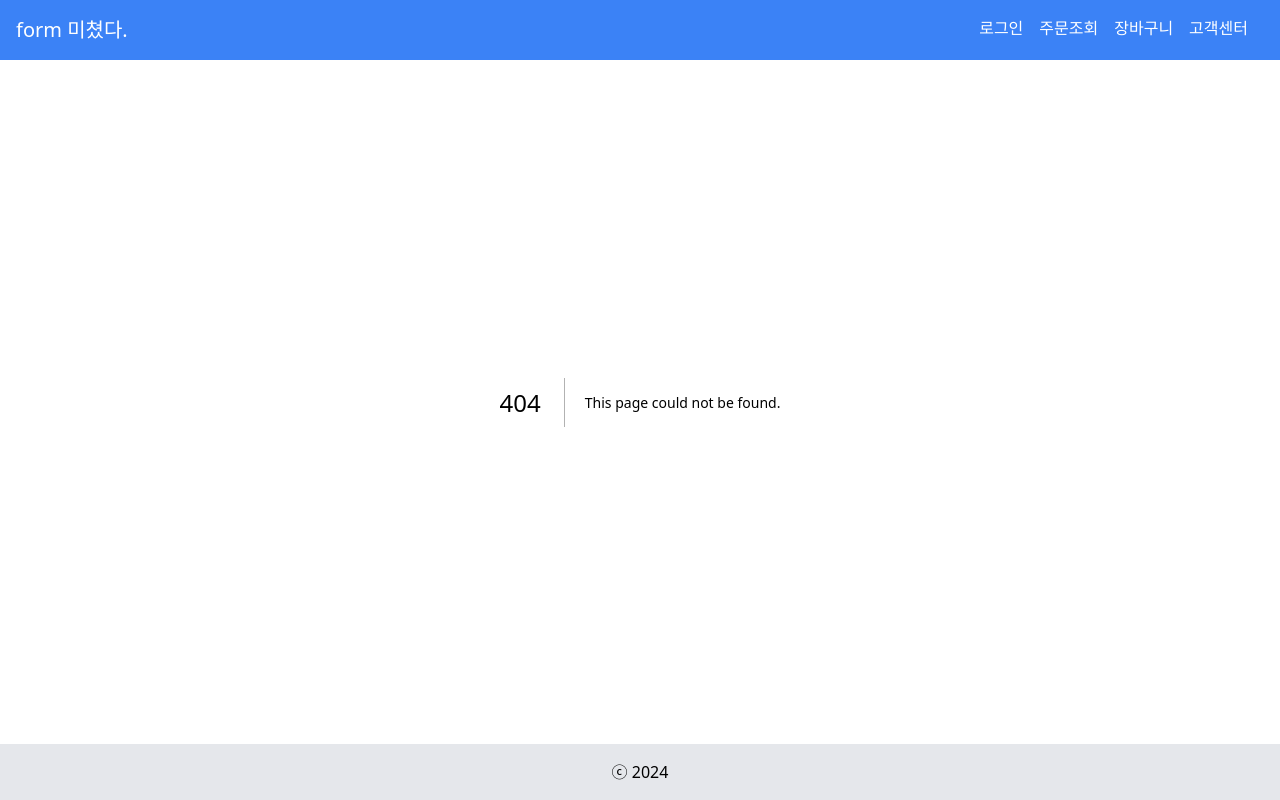
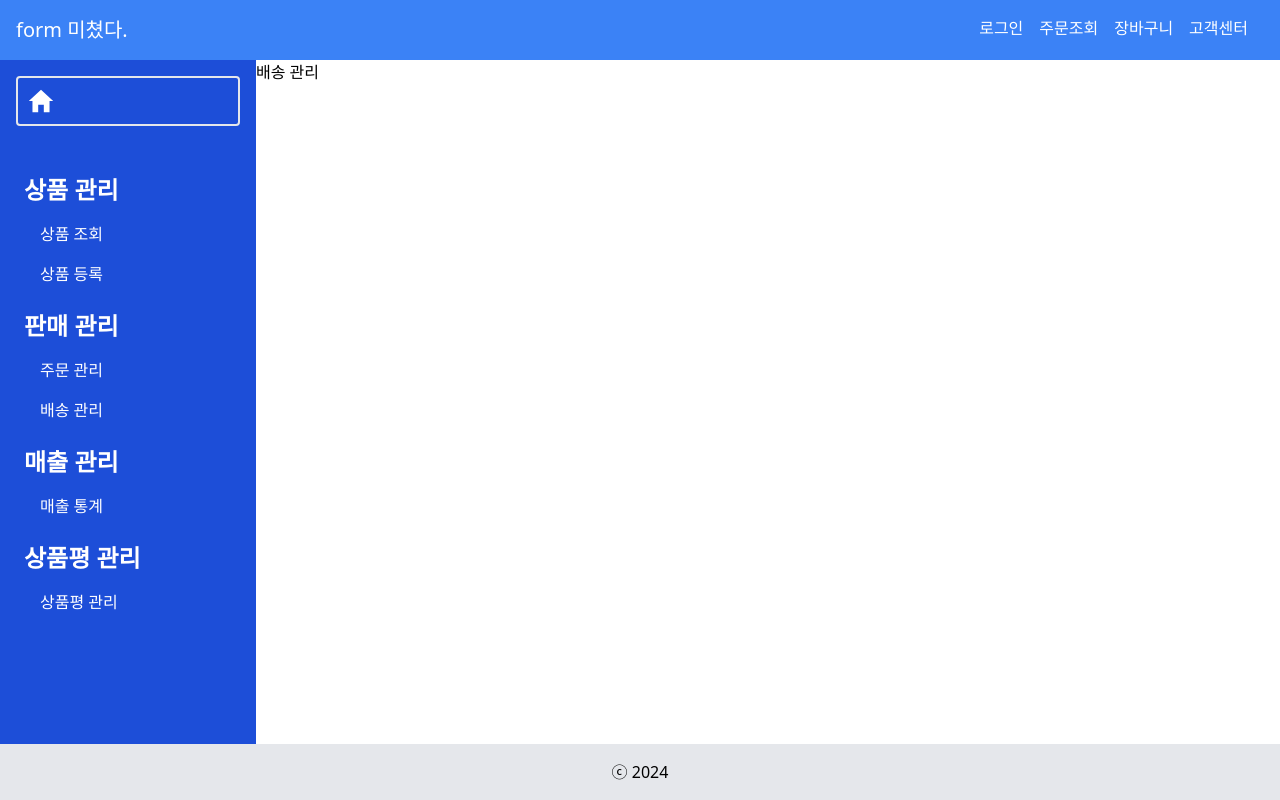
Before and after one commit to KDT-IaaS-Class-One-Group/KDT-IaaS-4team-ERP, a Next.js app: page /admin/delivery-manage in a window 1280 px wide. Before the commit this address had no page. Built offline with nearby package versions, Linux system fonts and the light colour scheme.

Commit message:
feat: 배송 관리 페이지 작성

```diff
--- /dev/null
+++ b/app/admin/(page)/(sale)/delivery-manage/page.tsx
@@ -0,0 +1,6 @@
+'use client';
+import React from 'react';
+
+export default function DeliveryManage() {
+  return <div>배송 관리</div>;
+}
```
